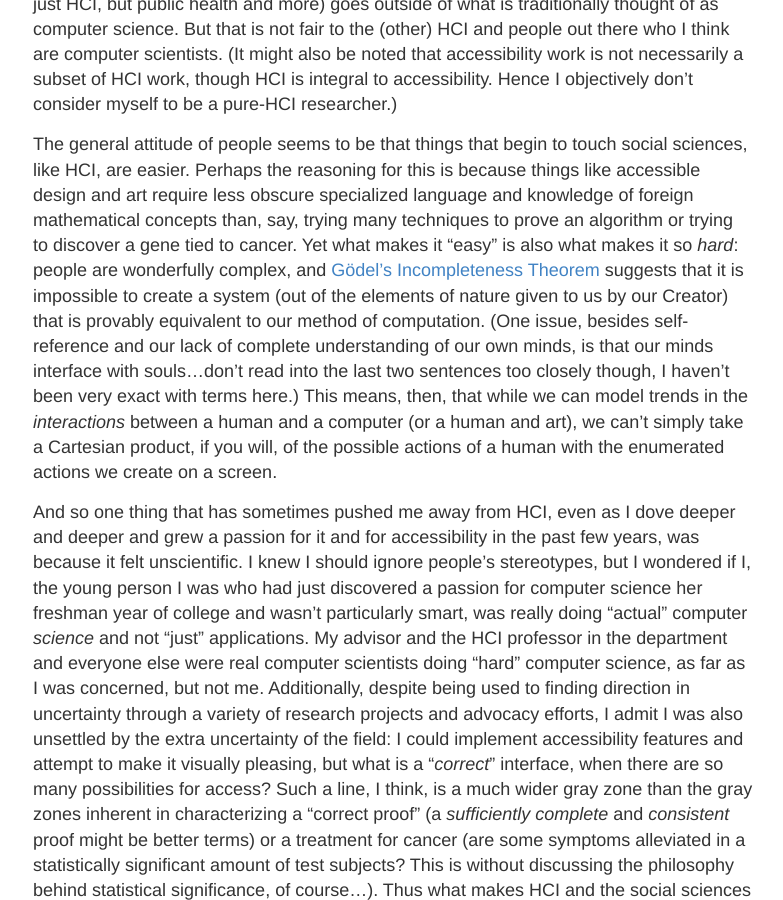
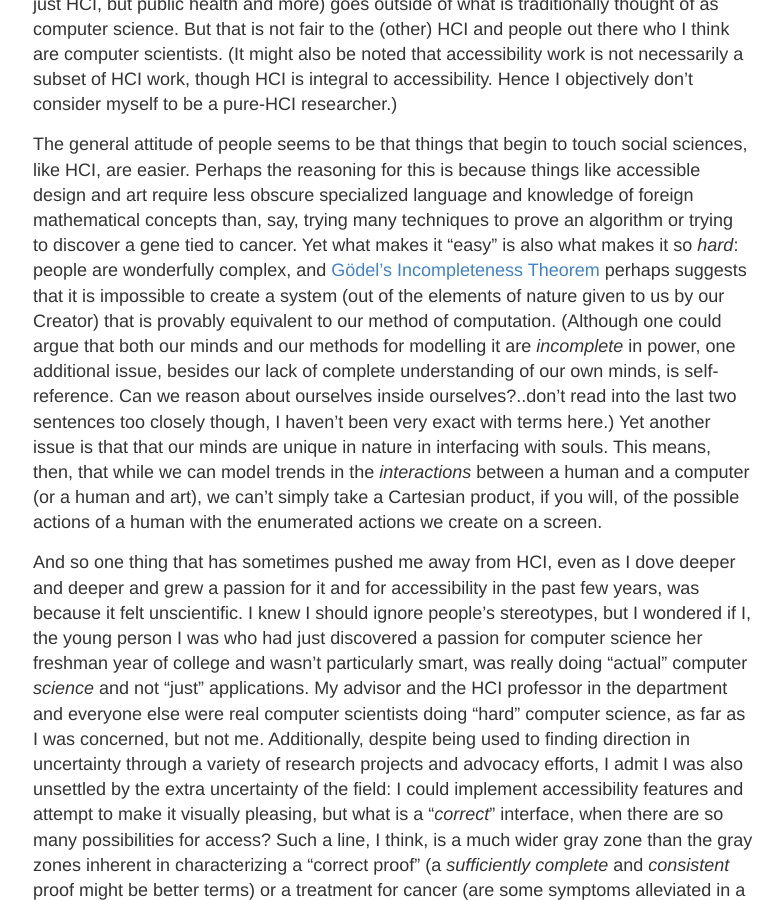
Before and after one commit to christineiym/dreu-2023, a Jekyll site: the page built from _posts/2023-06-16-week2.md, in a window 1280 px wide and 900 px high, scrolled down 2412 px. Shown: the whole window, without its empty margins (247-1030 px from the left). Built offline with Jekyll 4.4.1, drawn with Linux system fonts in a browser that asks for light colours.

Commit message:
fix some notes about godel

```diff
--- a/_posts/2023-06-16-week2.md
+++ b/_posts/2023-06-16-week2.md
@@ -35,7 +35,7 @@ After spending a couple days planning my path for the next few weeks, researchin
 
 Sometimes I feel like I'm not a real computer scientist because so much of what I do (not just HCI, but public health and more) goes outside of what is traditionally thought of as computer science. But that is not fair to the (other) HCI and people out there who I think are computer scientists. (It might also be noted that accessibility work is not necessarily a subset of HCI work, though HCI is integral to accessibility. Hence I objectively don't consider myself to be a pure-HCI researcher.)
 
-The general attitude of people seems to be that things that begin to touch social sciences, like HCI, are easier. Perhaps the reasoning for this is because things like accessible design and art require less obscure specialized language and knowledge of foreign mathematical concepts than, say, trying many techniques to prove an algorithm or trying to discover a gene tied to cancer. Yet what makes it "easy" is also what makes it so *hard*: people are wonderfully complex, and [Gödel's Incompleteness Theorem](https://plato.stanford.edu/entries/goedel-incompleteness/) suggests that it is impossible to create a system (out of the elements of nature given to us by our Creator) that is provably equivalent to our method of computation. (One issue, besides self-reference and our lack of complete understanding of our own minds, is that our minds interface with souls...don't read into the last two sentences too closely though, I haven't been very exact with terms here.) This means, then, that while we can model trends in the *interactions* between a human and a computer (or a human and art), we can't simply take a Cartesian product, if you will, of the possible actions of a human with the enumerated actions we create on a screen.
+The general attitude of people seems to be that things that begin to touch social sciences, like HCI, are easier. Perhaps the reasoning for this is because things like accessible design and art require less obscure specialized language and knowledge of foreign mathematical concepts than, say, trying many techniques to prove an algorithm or trying to discover a gene tied to cancer. Yet what makes it "easy" is also what makes it so *hard*: people are wonderfully complex, and [Gödel's Incompleteness Theorem](https://plato.stanford.edu/entries/goedel-incompleteness/) perhaps suggests that it is impossible to create a system (out of the elements of nature given to us by our Creator) that is provably equivalent to our method of computation. (Although one could argue that both our minds and our methods for modelling it are *incomplete* in power, one additional issue, besides our lack of complete understanding of our own minds, is self-reference. Can we reason about ourselves inside ourselves?..don't read into the last two sentences too closely though, I haven't been very exact with terms here.) Yet another issue is that that our minds are unique in nature in interfacing with souls. This means, then, that while we can model trends in the *interactions* between a human and a computer (or a human and art), we can't simply take a Cartesian product, if you will, of the possible actions of a human with the enumerated actions we create on a screen.
 
 And so one thing that has sometimes pushed me away from HCI, even as I dove deeper and deeper and grew a passion for it and for accessibility in the past few years, was because it felt unscientific. I knew I should ignore people's stereotypes, but I wondered if I, the young person I was who had just discovered a passion for computer science her freshman year of college and wasn't particularly smart, was really doing "actual" computer *science* and not "just" applications. My advisor and the HCI professor in the department and everyone else were real computer scientists doing "hard" computer science, as far as I was concerned, but not me. Additionally, despite being used to finding direction in uncertainty through a variety of research projects and advocacy efforts, I admit I was also unsettled by the extra uncertainty of the field: I could implement accessibility features and attempt to make it visually pleasing, but what is a "*correct*" interface, when there are so many possibilities for access? Such a line, I think, is a much wider gray zone than the gray zones inherent in characterizing a "correct proof" (a *sufficiently complete* and *consistent* proof might be better terms) or a treatment for cancer (are some symptoms alleviated in a statistically significant amount of test subjects? This is without discussing the philosophy behind statistical significance, of course...). Thus what makes HCI and the social sciences "easy" is the very thing that makes it difficult.
 
```
